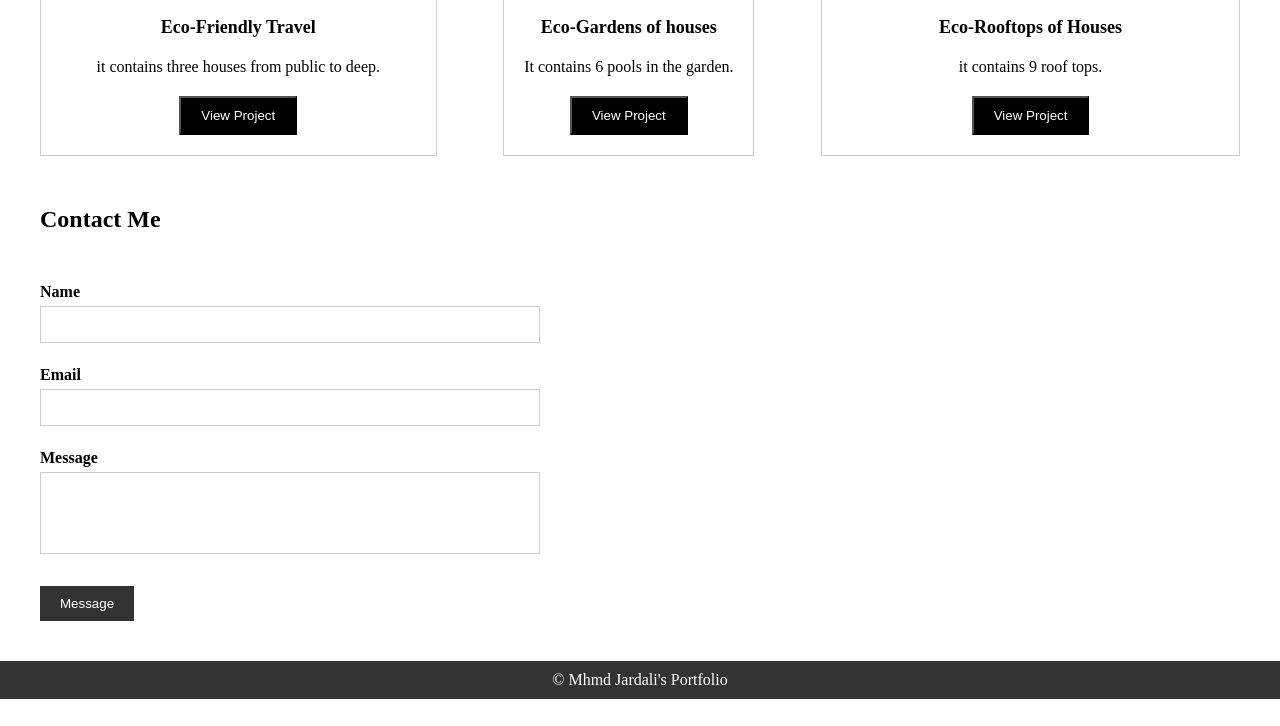
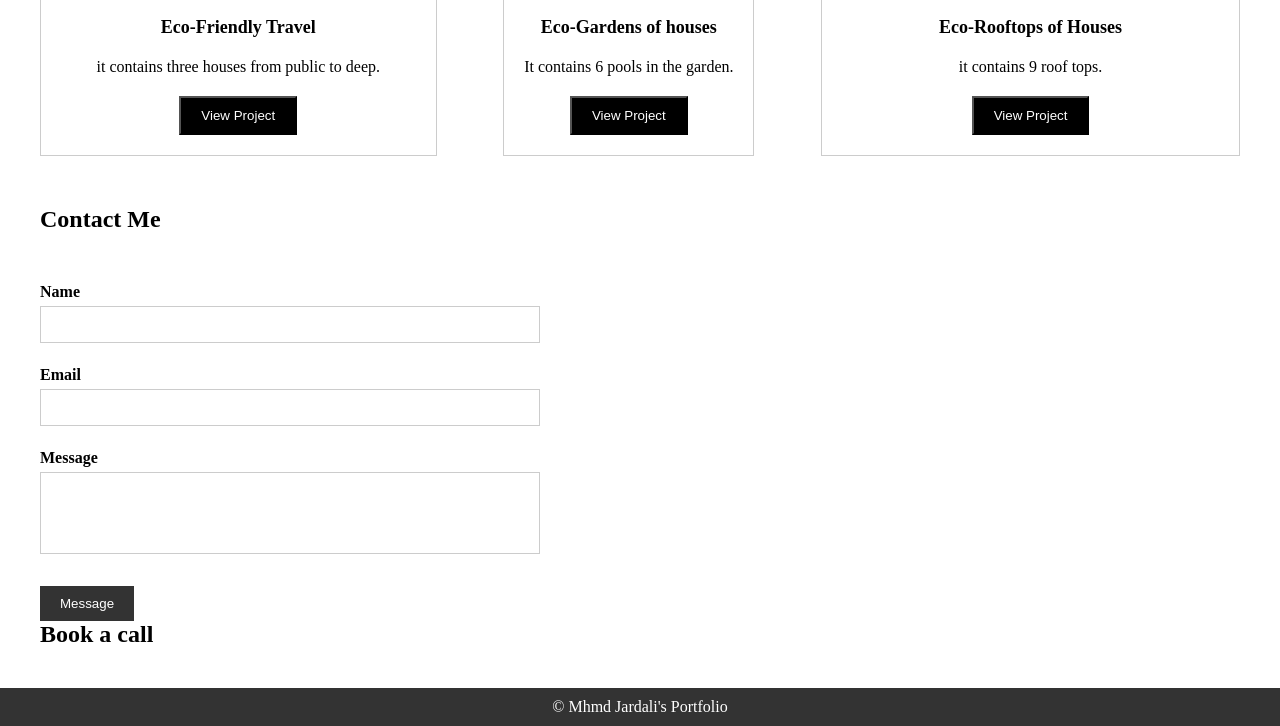
Before and after one commit to MJardaly/portfolio, a plain HTML site: page index.html in a window 1280 px wide. Shown: the part 719-1445 px from the top of the page. Before the commit the page ends 1418 px from the top, so only its background shows below. Drawn offline with Linux system fonts and the light colour scheme.

Commit message:
working on the booking page

```diff
--- a/index.html
+++ b/index.html
@@ -75,6 +75,9 @@
           <input class="contact__submit" type="submit" value="Message" />
         </form>
       </section>
+      <section>
+        <h1>Book a call</h1>
+      </section>
     </main>
     <footer class="footer">
       <p>&copy; Mhmd Jardali's Portfolio</p>
```
